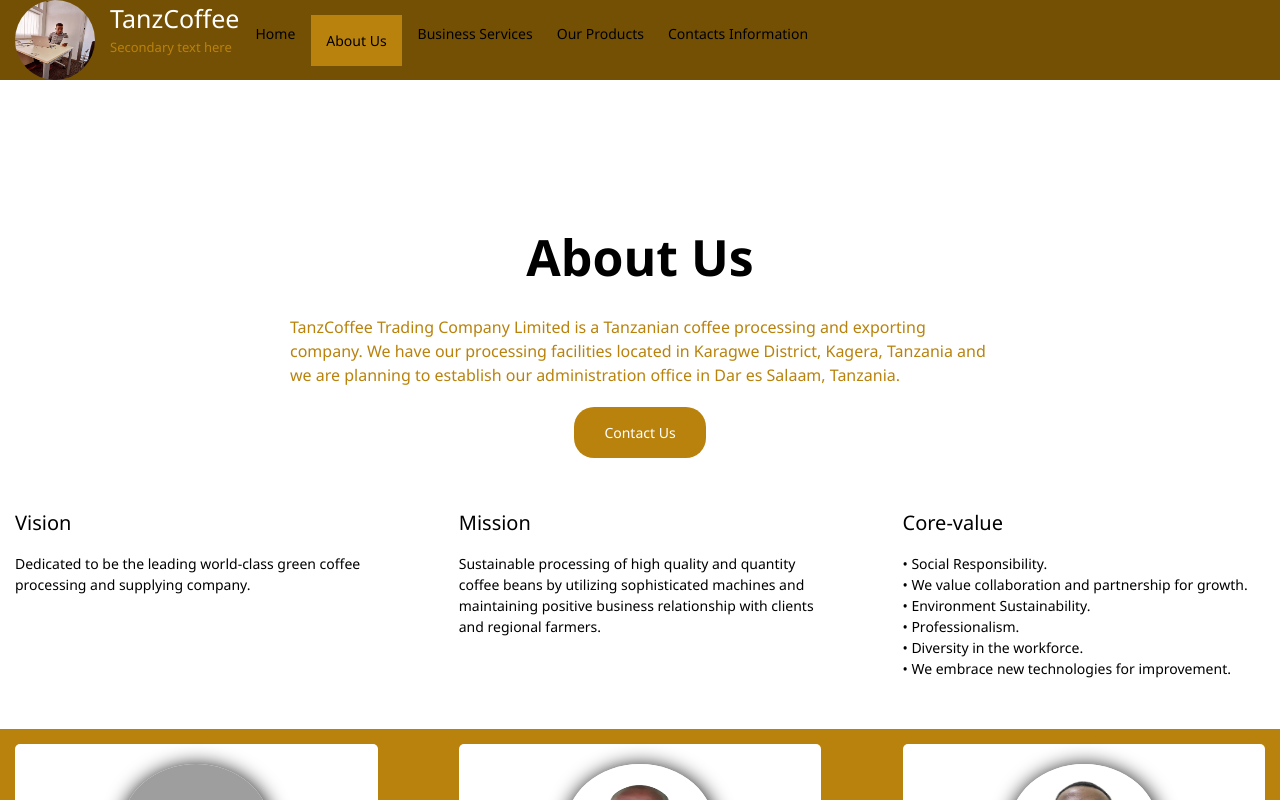
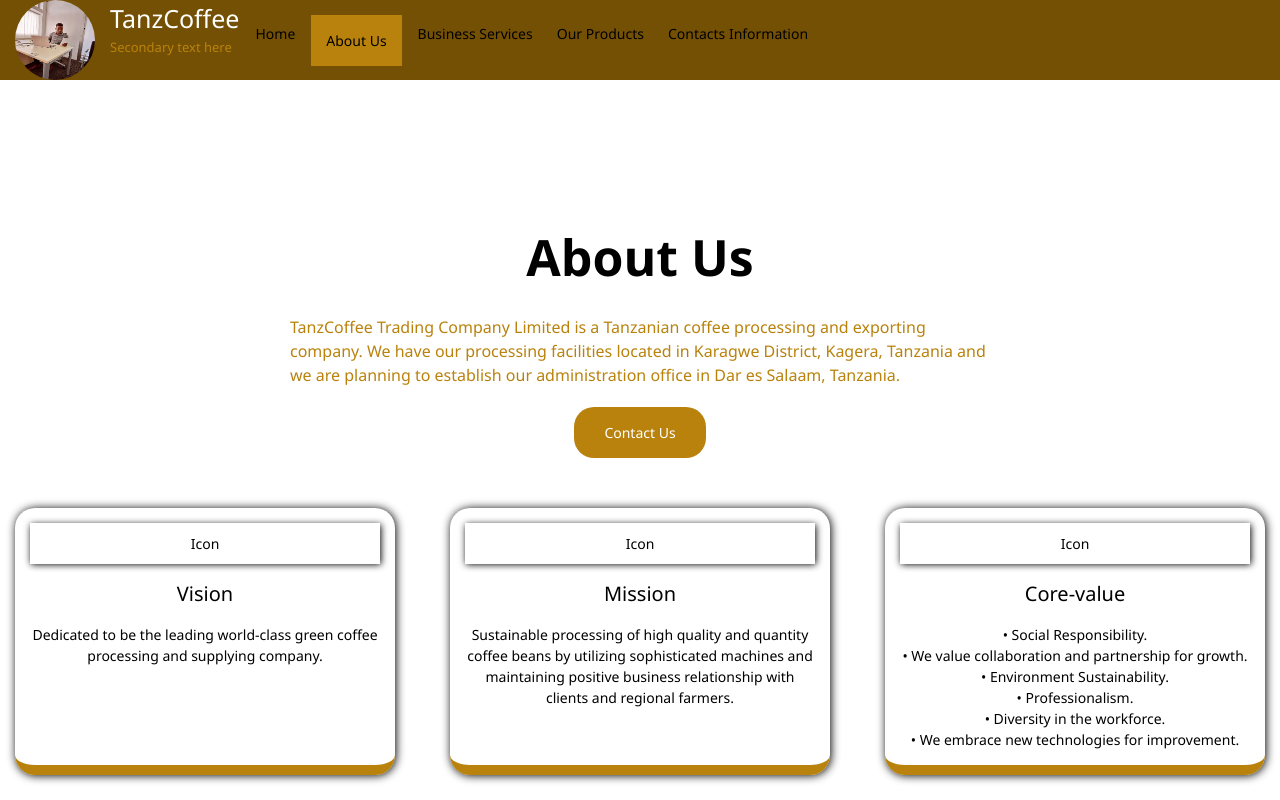
Before and after one commit to abdillah-9/tanzCoffee, a React (Vite) app: page / in a window 1280 px wide. Both pictures are taken after a click on the element "About Us". Built offline with nearby package versions, Linux system fonts and the light colour scheme; grey boxes are pictures that could not be loaded.

Commit message:
Sixth update

```diff
--- a/src/pages/MainApp/AboutUs.jsx
+++ b/src/pages/MainApp/AboutUs.jsx
@@ -28,28 +28,56 @@
       </div>
 
       {/* Paragraph for Vision , Mission and Core value */}
-      <div style={{display:'flex', justifyContent:'space-between', flexWrap:'wrap', padding:"0px 15px"}}>
+      <div style={{display:'flex', justifyContent:'space-between', flexWrap:'wrap',
+        padding:"0px 15px", gap:'20px', width:'100%'}}>
         {/* Mission */}
-        <div style={{display:'flex', flexDirection:'column', gap:'15px', minWidth:"200px", width:'29%'}}>
-          <div style={{fontSize:'20px', fontWeight:500}}>Vision</div>
-          <div>
+        <div style={{display:'flex', flexDirection:'column', gap:'15px', minWidth:"200px",maxWidth:'380px',
+          width:'25%', flexGrow:1, borderRadius:'20px', borderBottom:'10px solid rgba(185,130,12,1)',
+          boxShadow:'1px 0.5px 10px black', padding:'15px',}}>
+          <div style={{boxShadow:'1px 0.5px 7px black',
+            display:'flex',justifyContent:'center', padding:'10px',
+          }}>
+            <icon>Icon</icon>
+          </div>
+          <div style={{fontSize:'20px', fontWeight:500,
+            textAlign:'center',
+          }}>Vision</div>
+          <div style={{textAlign:'center',}}>
             Dedicated to be the leading world-class green coffee
             processing and supplying company.
           </div>
         </div>
         {/* Vision */}
-        <div style={{display:'flex', flexDirection:'column', gap:'15px', minWidth:"200px", width:'29%'}}>
-          <div style={{fontSize:'20px', fontWeight:500}}>Mission</div>
-          <div>
+        <div style={{display:'flex', flexDirection:'column', gap:'15px', minWidth:"200px",maxWidth:'380px',
+          width:'25%', flexGrow:1, borderRadius:'20px', borderBottom:'10px solid rgba(185,130,12,1)',
+          boxShadow:'1px 0.5px 10px black', padding:'15px',}}>
+          <div style={{boxShadow:'1px 0.5px 7px black',
+            display:'flex',justifyContent:'center', padding:'10px',
+          }}>
+            <icon>Icon</icon>
+          </div>
+          <div style={{fontSize:'20px', fontWeight:500,
+            textAlign:'center',
+          }}>Mission</div>
+          <div style={{textAlign:'center',}}>
             Sustainable processing of high quality and quantity coffee
             beans by utilizing sophisticated machines and maintaining
             positive business relationship with clients and regional farmers.
           </div>
         </div>
         {/* Core-value */}
-        <div style={{display:'flex', flexDirection:'column', gap:'15px', minWidth:"200px", width:'29%'}}>
-          <div style={{fontSize:'20px', fontWeight:500}}>Core-value</div>
-          <div>
+        <div style={{display:'flex', flexDirection:'column', gap:'15px', minWidth:"200px",maxWidth:'380px',
+          width:'25%', flexGrow:1, borderRadius:'20px', borderBottom:'10px solid rgba(185,130,12,1)',
+          boxShadow:'1px 0.5px 10px black', padding:'15px',}}>
+          <div style={{boxShadow:'1px 0.5px 7px black',
+            display:'flex',justifyContent:'center', padding:'10px',
+          }}>
+            <icon>Icon</icon>
+          </div>
+          <div style={{fontSize:'20px', fontWeight:500,
+            textAlign:'center',
+          }}>Core-value</div>
+          <div style={{textAlign:'center',}}>
             <div>•	Social Responsibility.</div>
             <div>•	We value collaboration and partnership for growth.</div>
             <div>•	Environment Sustainability. </div>
@@ -62,11 +90,11 @@
 
       {/* Founders */}
       <div style={{display:'flex', backgroundColor:'rgba(185, 130, 12, 1)',width:'100%',
-        justifyContent:'space-between', flexWrap:'wrap', padding:"15px"}}>
+        justifyContent:'space-between', flexWrap:'wrap', padding:"15px", gap:'20px'}}>
         {/* Sospeter Gunga Owuor */}
         <div style={{display:'flex', flexDirection:'column', padding:'20px',
           gap:'15px', minWidth:"200px", width:'29%', borderRadius:'5px',
-          backgroundColor:"white",alignItems:'center'
+          backgroundColor:"white",alignItems:'center', flexGrow:1,
           }}>
           <img src={SospeterPic} alt='Sospeter Gunga Owuor'
           style={{borderRadius:'50%', width:'150px', height:'130px',
@@ -92,7 +120,7 @@
         {/* Evodius */}
         <div style={{display:'flex', flexDirection:'column', padding:'20px',
           gap:'15px', minWidth:"200px", width:'29%', borderRadius:'5px',
-          backgroundColor:"white",alignItems:'center'
+          backgroundColor:"white",alignItems:'center', flexGrow:1,
           }}>
           <img src={EvodiusPic} alt='Sospeter Gunga Owuor'
           style={{borderRadius:'50%', width:'150px', height:'130px',
@@ -112,7 +140,7 @@
         {/* Omary */}
         <div style={{display:'flex', flexDirection:'column', padding:'20px',
           gap:'15px', minWidth:"200px", width:'29%', borderRadius:'5px',
-          backgroundColor:"white",alignItems:'center'
+          backgroundColor:"white",alignItems:'center', flexGrow:1,
           }}>
           <img src={OmaryPic} alt='Sospeter Gunga Owuor'
           style={{borderRadius:'50%', width:'150px', height:'130px',
@@ -135,7 +163,7 @@
       </div>
 
       {/* Ending paragraph*/}
-      <div style={{display:"flex",flexDirection:'column',
+      <div style={{display:"flex",flexDirection:'column',padding:'15px',
          alignItems:'center', justifyContent:'center', gap:'20px'}}
           className='opacityAnimation'
          >
```
